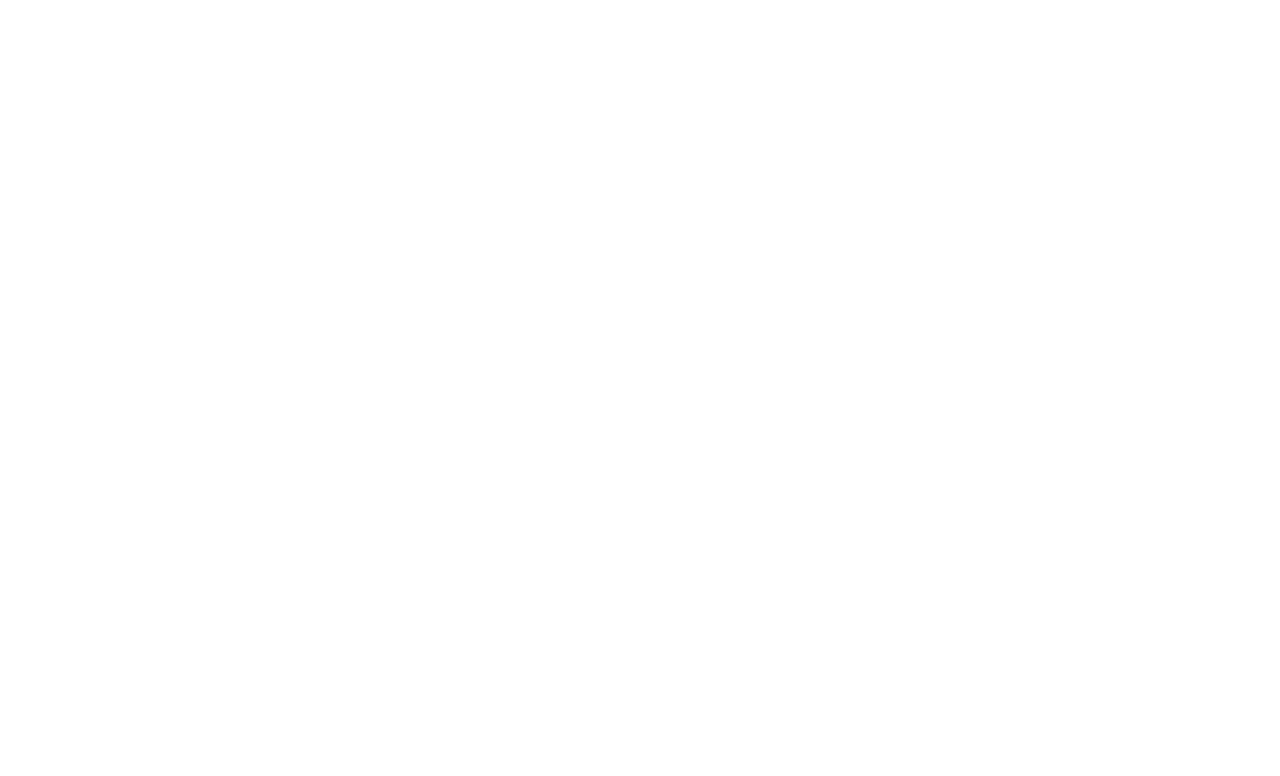
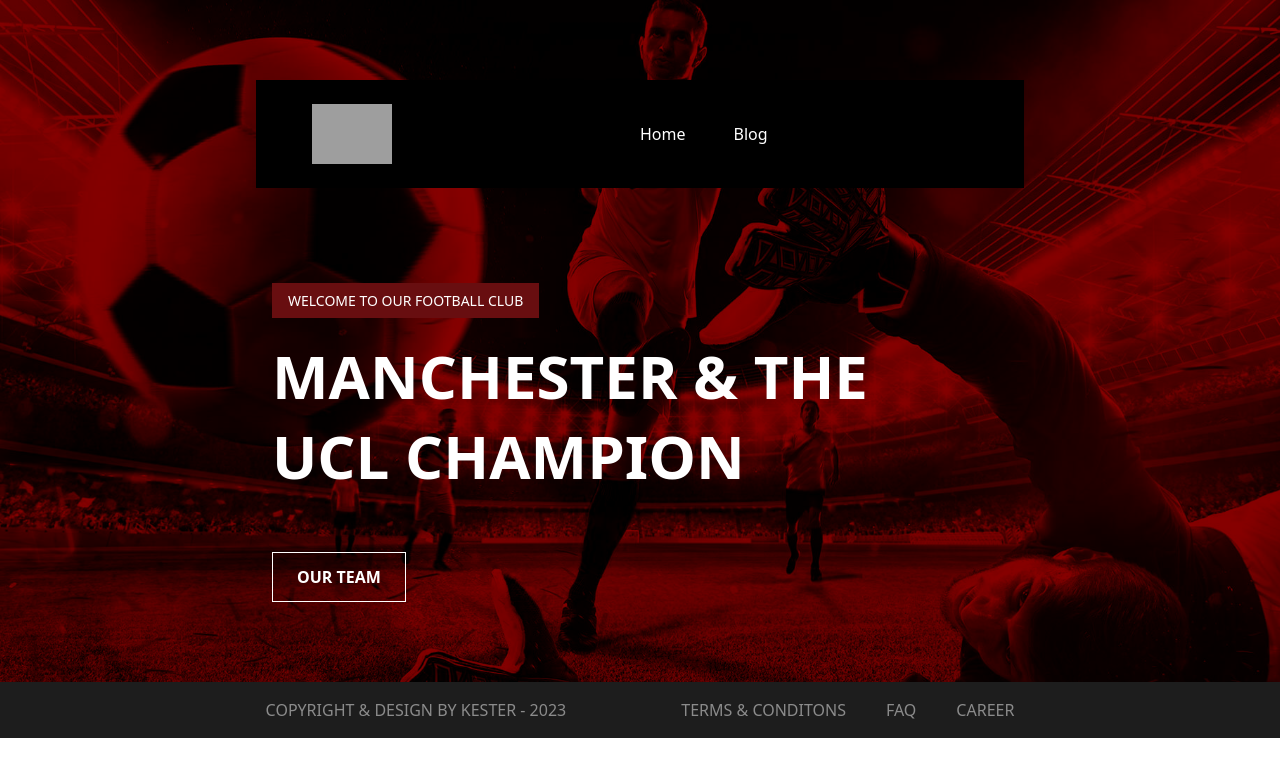
Before and after one commit to MahdiHasan943/Kester, a plain HTML site: page index.html in a window 1280 px wide. Drawn offline with nearby package versions, Linux system fonts and the light colour scheme; grey boxes are pictures that could not be loaded.

Commit message:
complete nav hero and footer

```diff
--- a/index.html
+++ b/index.html
@@ -3,18 +3,47 @@
 <head>
     <meta charset="UTF-8">
     <meta name="viewport" content="width=device-width, initial-scale=1.0">
+    <script src="https://cdn.tailwindcss.com"></script>
+
     <title>Kester</title>
+
     <link rel="stylesheet" href="style.css">
 </head>
 <body>
-    <head>
-        <div class="container">
-            <nav></nav>
+    <div class="header-main">
+        <div class="sub-header py-20 ">
+            <nav class="px-4 mx-auto lg:w-[60%] overlay mx-auto py-6  bg-[black]">
+              <div class="flex sm:px-10 justify-between items-center">
+                <img class=" h-[60px]" src="https://themewant.com/products/html/kester/assets/images/logo.png" alt="">
+                <div class="hidden  sm:flex gap-12 sm:w-[50%]">
+                   <a class="item hover:text-[red] transiton-200 delay-200 text-white" href="">Home</a>
+                   <a class="item hover:text-[red] transiton-200 delay-200 text-white" href="">Blog</a>
+                </div>
+              </div>
+            </nav>
 
-            <div class="hero"></div>
+            <div class="px-4 hero mx-auto lg:w-[60%] mt-[100px]">
+                <p class="upptercase inline px-4 text-[14px] leading-[18px] bg-[#680e10] text-white py-2 ">WELCOME TO OUR FOOTBALL CLUB</p>
+
+                <h1 class="uppercase text-white mt-6 mb-14 text-[40px] leading-[45px] sm:text-[60px] leading-[80px] font-bold">MANCHESTER & THE
+                    <br>
+                    Ucl Champion
+                </h1>
+                <button class="text-white transiton-200 delay-100 hover:bg-[#111] hover:border-none  font-bold border border-white  px-6 py-3">OUR TEAM</button>
+            </div>
         </div>
-    </head>
+    </div>
+         <footer class="bg-[#1d1d1d]  px-10 sm:px-4 py-4 ">
+           <div class="lg:w-[60%] mx-auto text-[#8b8b8b] mx-auto text-center sm:flex justify-between">
+            <p>COPYRIGHT & DESIGN BY KESTER - 2023</p>
 
+            <div class="sm:flex gap-10 justify-center">
+              <a href="">   TERMS & CONDITONS</a>
+              <a href="">  FAQ</a>
+              <a href="">CAREER</a>
+            </div>
+           </div>
+         </footer>
     <script src="soccer.js">
 
     </script>
--- a/style.css
+++ b/style.css
@@ -0,0 +1,32 @@
+.header-main{
+    background-image: url(./images/heroBg.png);
+    background-position: center;
+    background-size: cover;
+    background-repeat: no-repeat;
+    isolation: isolate;
+    width: 100%;
+
+}
+.sub-header{
+
+        width: 100%;
+
+
+        position: relative;
+}
+.sub-header::after{
+
+    content:'';
+    position: absolute;
+    inset: 0;
+    z-index: -1;
+    mix-blend-mode: multiply;
+    background: rgb(134, 0, 0);;
+
+}
+nav{
+
+    z-index: 100000000 ;
+    opacity: 1000000000000000000;
+    -webkit-tap-highlight-color:transparent
+}
```
Also changed, not shown: 1 other file.
